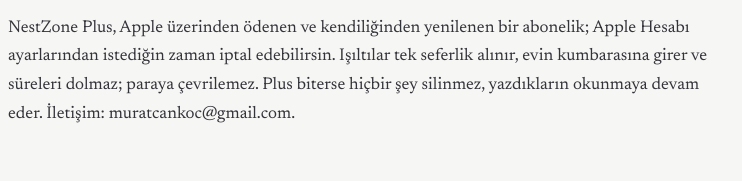
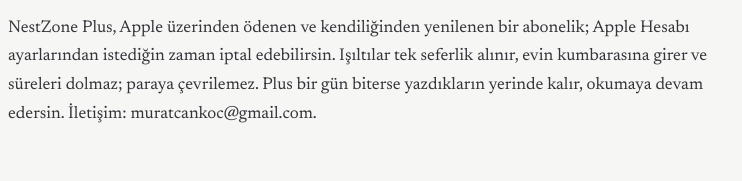
Before and after one commit to orion-supernova/walhallaa, a plain HTML site: page public/nestzone-privacy-terms.html in a window 1280 px wide. Shown: the part 5752-5933 px from the top of the page, 312-1054 px from the left. Drawn offline with nearby package versions, Linux system fonts and the light colour scheme.

Commit message:
NestZone legal: natural Turkish
Co-Authored-By: Claude Opus 5.5 <noreply@anthropic.com>

```diff
--- a/public/nestzone-privacy-terms.html
+++ b/public/nestzone-privacy-terms.html
@@ -149,7 +149,7 @@
                 <p>Hesabını istediğin an uygulamanın içinden silebilirsin: Ayarlar → Hesap → Hesabı sil. Profilin ve evlerdeki yerin gider; evde son kişi sensen ev de içindekilerle birlikte silinir.</p>
                 <h3>Kullanım Koşulları, kısaca</h3>
                 <p>NestZone'u kullanarak bu koşulları ve Apple'ın standart son kullanıcı lisans sözleşmesini (EULA) kabul etmiş olursun. Eve ne yazdığından evdekilerle birlikte sen sorumlusun; evler sadece davetle açılır, istemediğin birini evden çıkarabilirsin.</p>
-                <p>NestZone Plus, Apple üzerinden ödenen ve kendiliğinden yenilenen bir abonelik; Apple Hesabı ayarlarından istediğin zaman iptal edebilirsin. Işıltılar tek seferlik alınır, evin kumbarasına girer ve süreleri dolmaz; paraya çevrilemez. Plus biterse hiçbir şey silinmez, yazdıkların okunmaya devam eder. İletişim: muratcankoc@gmail.com.</p>
+                <p>NestZone Plus, Apple üzerinden ödenen ve kendiliğinden yenilenen bir abonelik; Apple Hesabı ayarlarından istediğin zaman iptal edebilirsin. Işıltılar tek seferlik alınır, evin kumbarasına girer ve süreleri dolmaz; paraya çevrilemez. Plus bir gün biterse yazdıkların yerinde kalır, okumaya devam edersin. İletişim: muratcankoc@gmail.com.</p>
             </div>
 
   </article>
```
